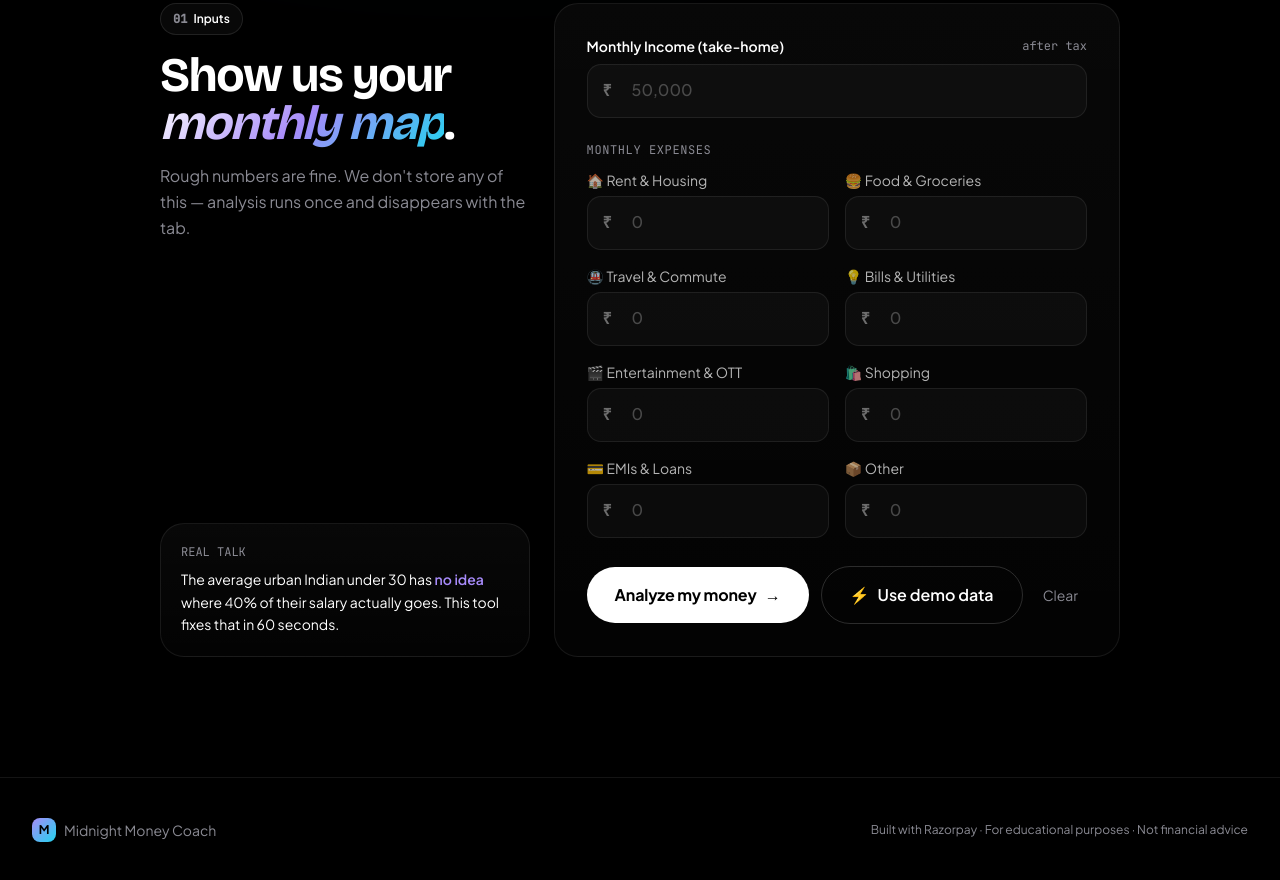
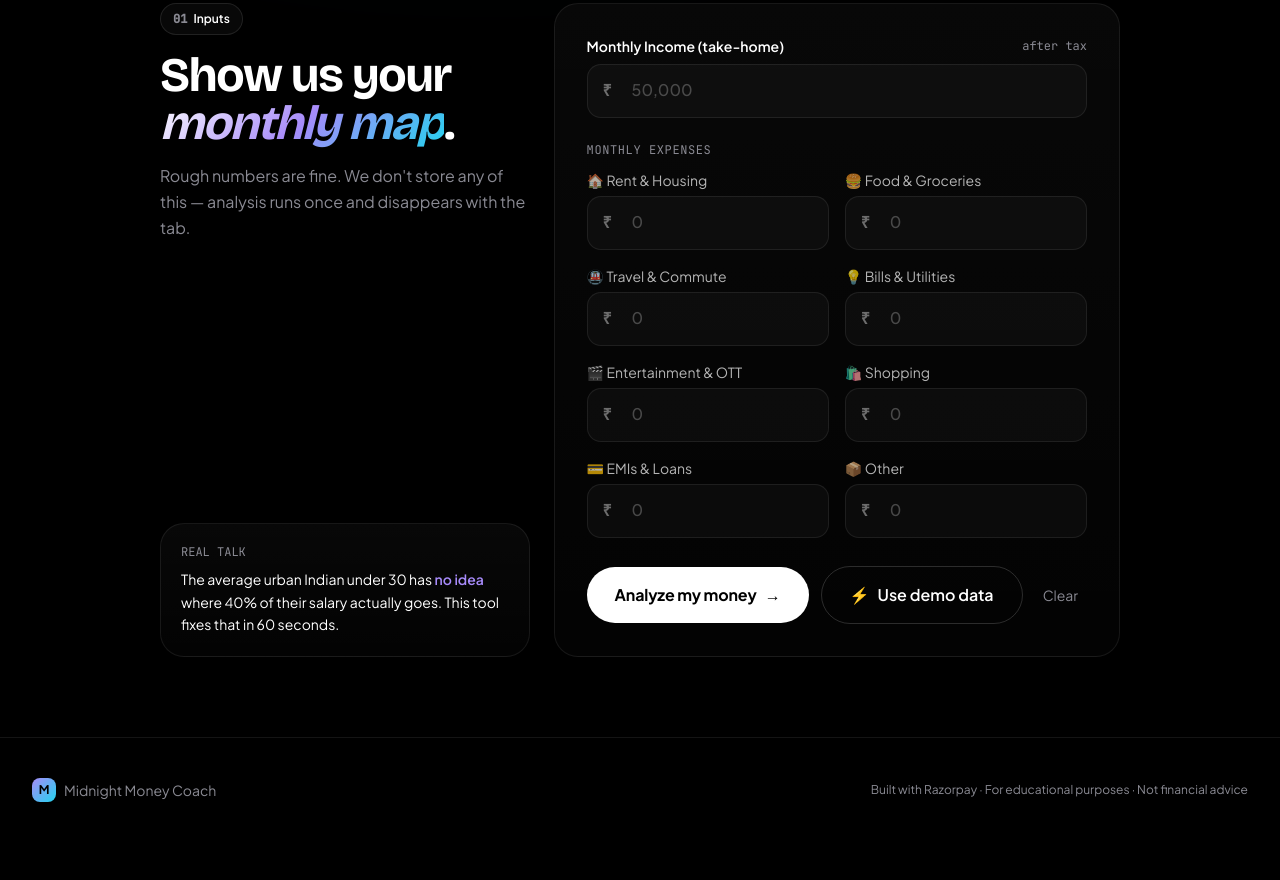
Before and after one commit to theflamewillburnyou-sketch/money-coach, a website: page public/index.html in a window 1280 px wide. Shown: the part 819-1699 px from the top of the page. After the commit the page ends 1661 px from the top, so only its background shows below. Drawn offline with nearby package versions, Linux system fonts and the light colour scheme.

```diff
--- a/public/index.html
+++ b/public/index.html
@@ -688,7 +688,7 @@
   </section>
 
   <!-- ============ FOOTER ============ -->
-  <footer class="relative py-10 border-t border-line mt-10">
+  <footer class="relative py-10 border-t border-line mt-0">
     <div class="max-w-7xl mx-auto px-5 sm:px-8 flex flex-wrap items-center justify-between gap-4 text-sm text-mute">
       <div class="flex items-center gap-2">
         <div class="w-6 h-6 rounded-lg bg-gradient-to-br from-neon to-neon-2 flex items-center justify-center font-black text-black text-xs">M</div>
```
